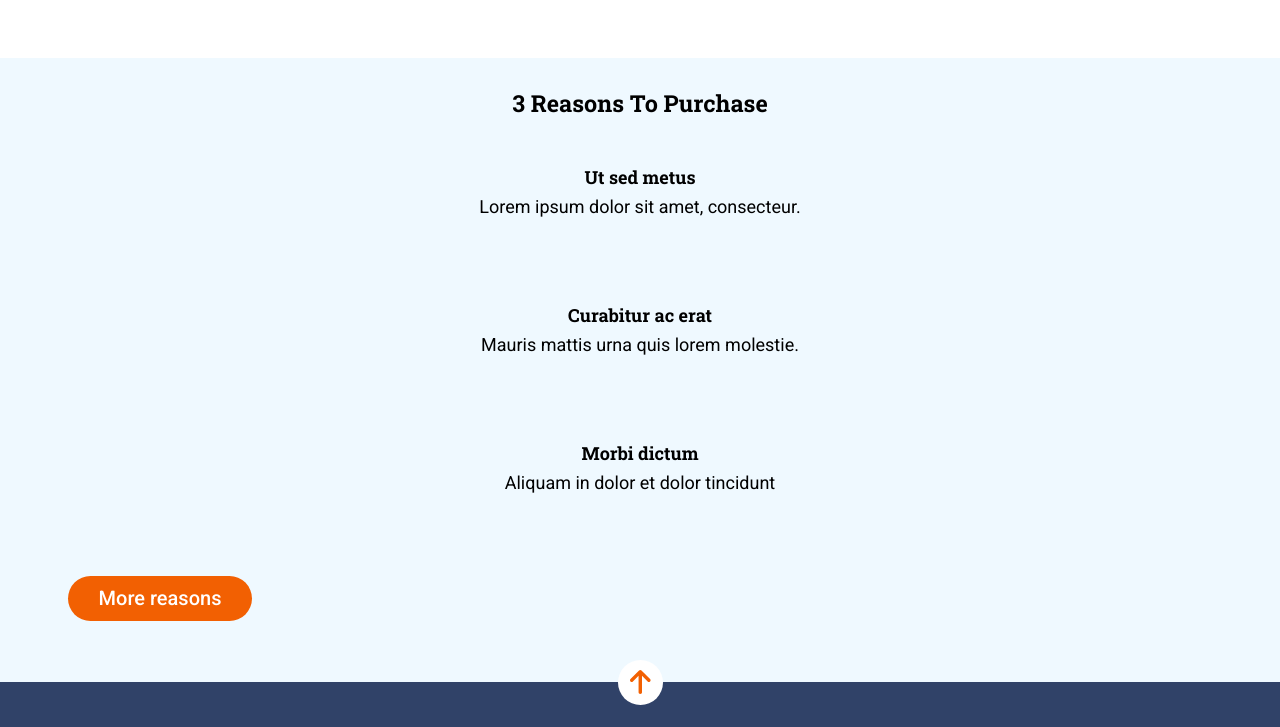
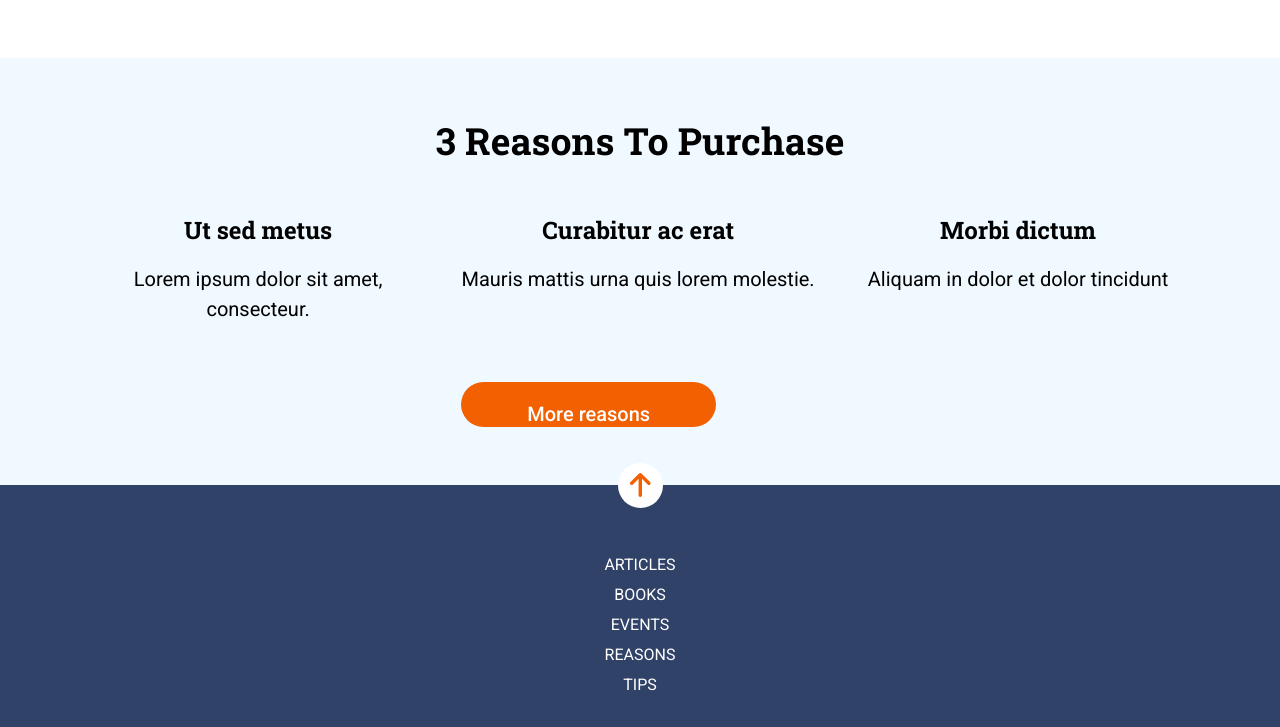
Before and after one commit to laugeeme/modulo-1-evaluacion-final-laurageeme, a website: page public/index.html in a window 1280 px wide. Shown: the part 1070-1797 px from the top of the page. Drawn offline with nearby package versions, Linux system fonts and the light colour scheme.

Commit message:
mediaqueries work

```diff
--- a/_src/assets/scss/layouts/_section2.scss
+++ b/_src/assets/scss/layouts/_section2.scss
@@ -3,6 +3,18 @@
     height: 624px;
     background-color: $colorBackBlue;
 
+    @include forTablet {
+        height: 397px;
+        padding-right: 40px;
+        padding-left: 35.7px;
+    }
+
+    @include forPc {
+        height: 427px;
+        padding-right: 0px;
+        padding-left: 0px;
+
+    }
 
 
 
@@ -18,20 +30,57 @@
         letter-spacing: normal;
         text-align: center;
         text-transform: capitalize;
+
+        @include forTablet {
+            font-size: 26px;
+        }
+
+        @include forPc {
+            padding-top: 60px;
+            font-size: 32px;
+        }
+
+
     }
 
 
     & .articles_container {
 
         display: grid;
-        grid-template-columns: 68px 51px auto 51px 68px;
-        grid-template-rows: 138px 138px 138px 45px 45px 60px;
+        grid-template-columns: 70px 180px 70px;
+        grid-template-rows: 45px 93px 45px 93px 45px 93px 45px 45px 60px;
+
+
+        @include forTablet {
+            display: grid;
+            grid-template-columns: 212.3px 27.7px 212.3px 27.7px 212.3px;
+            grid-template-rows: 45px 112px 60px 45px 60px;
+        }
+
+
+        @include forPc {
+            display: grid;
+            grid-template-columns: 81.2px 353.8px 26.2px 353.8px 26.2px 353.8px 85px;
+            grid-template-rows: 45px 112px 60px 45px 60px;
+
+        }
+
 
 
         & .item1 {
             padding-top: 45px;
-            grid-column: 2/5;
+            grid-column: 2/3;
             grid-row: 1/2;
+
+            @include forTablet {
+                grid-column: 1/2;
+                grid-row: 1/2;
+            }
+
+            @include forPc {
+                grid-column: 2/3;
+                grid-row: 1/2;
+            }
 
             & h4 {
 
@@ -46,6 +95,10 @@
 
                 &:first-letter {
                     text-transform: capitalize;
+                }
+
+                @include forTablet {
+                    font-size: 24px;
                 }
 
             }
@@ -66,6 +119,12 @@
                     text-transform: capitalize;
                 }
 
+                @include forTablet {
+                    font-size: 20px;
+                    line-height: 1.5;
+                    padding-top: 14px;
+                }
+
             }
 
         }
@@ -74,8 +133,20 @@
         & .item2 {
             padding-top: 45px;
             text-align: center;
-            grid-column: 2/5;
-            grid-row: 2/3;
+            grid-column: 2/3;
+            grid-row: 3/4;
+
+            @include forTablet {
+                grid-column: 3/4;
+                grid-row: 1/2;
+            }
+
+            @include forPc{
+                grid-column: 4/5;
+                grid-row: 1/2;
+
+            }
+
 
             & h4 {
 
@@ -90,6 +161,10 @@
 
                 &:first-letter {
                     text-transform: capitalize;
+                }
+
+                @include forTablet {
+                    font-size: 24px;
                 }
 
             }
@@ -110,6 +185,13 @@
                     text-transform: capitalize;
                 }
 
+                @include forTablet {
+                    font-size: 20px;
+                    line-height: 1.5;
+                    padding-top: 14px;
+                    align-items: stretch;
+                }
+
             }
 
 
@@ -120,8 +202,19 @@
         & .item3 {
             padding-top: 45px;
             text-align: center;
-            grid-column: 2/5;
-            grid-row: 3/4;
+            grid-column: 2/3;
+            grid-row: 5/6;
+
+            @include forTablet {
+                grid-column: 5/6;
+                grid-row: 1/2;
+            }
+
+            @include forPc{
+                grid-column: 6/7;
+                grid-row: 1/2;
+
+            }
 
 
             & h4 {
@@ -137,6 +230,10 @@
 
                 &:first-letter {
                     text-transform: capitalize;
+                }
+
+                @include forTablet {
+                    font-size: 24px;
                 }
 
             }
@@ -157,6 +254,12 @@
                     text-transform: capitalize;
                 }
 
+                @include forTablet {
+                    font-size: 20px;
+                    line-height: 1.5;
+                    padding-top: 14px;
+                }
+
             }
 
         }
@@ -166,15 +269,24 @@
             width: 184px;
             height: 45px;
             text-align: center;
-            grid-column: 2/5;
-            grid-row: 5/6;
+            grid-column: 2/3;
+            grid-row: 8/9;
             background-color: $colorOrange;
             border-radius: 22.5px;
 
+            @include forTablet {
+                width: 210px;
+            }
 
-            &:first-letter {
-                text-transform: capitalize;
+            @include forPc{
+                width: 255px;
+                display: grid;
+                grid-column: 4/5;
+                grid-row: 4/5;
             }
+
+
+
 
             & a {
 
@@ -189,6 +301,11 @@
                 letter-spacing: normal;
                 padding: 10px;
 
+
+                &:first-letter {
+                text-transform: capitalize;
+            }
+
             }
 
 
```
Also changed, not shown: public/assets/css/main.css, 1 other file.
